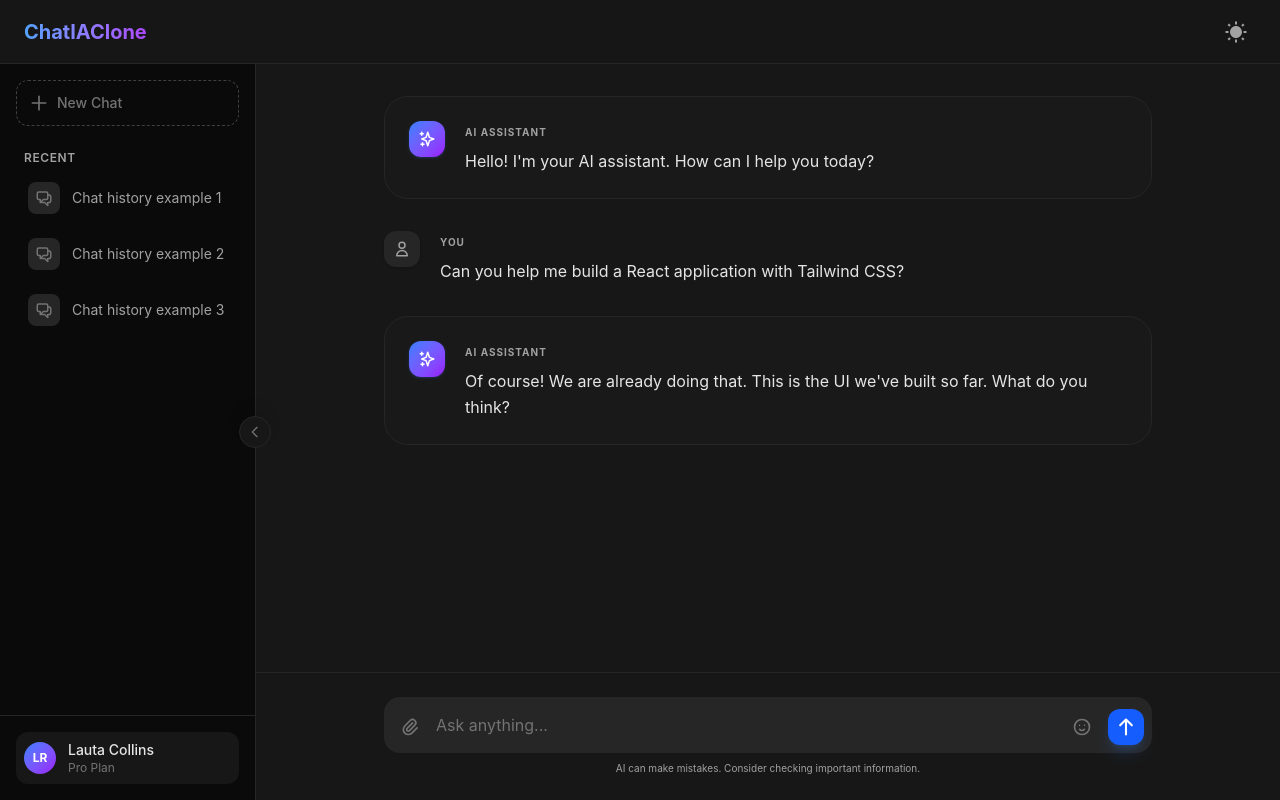
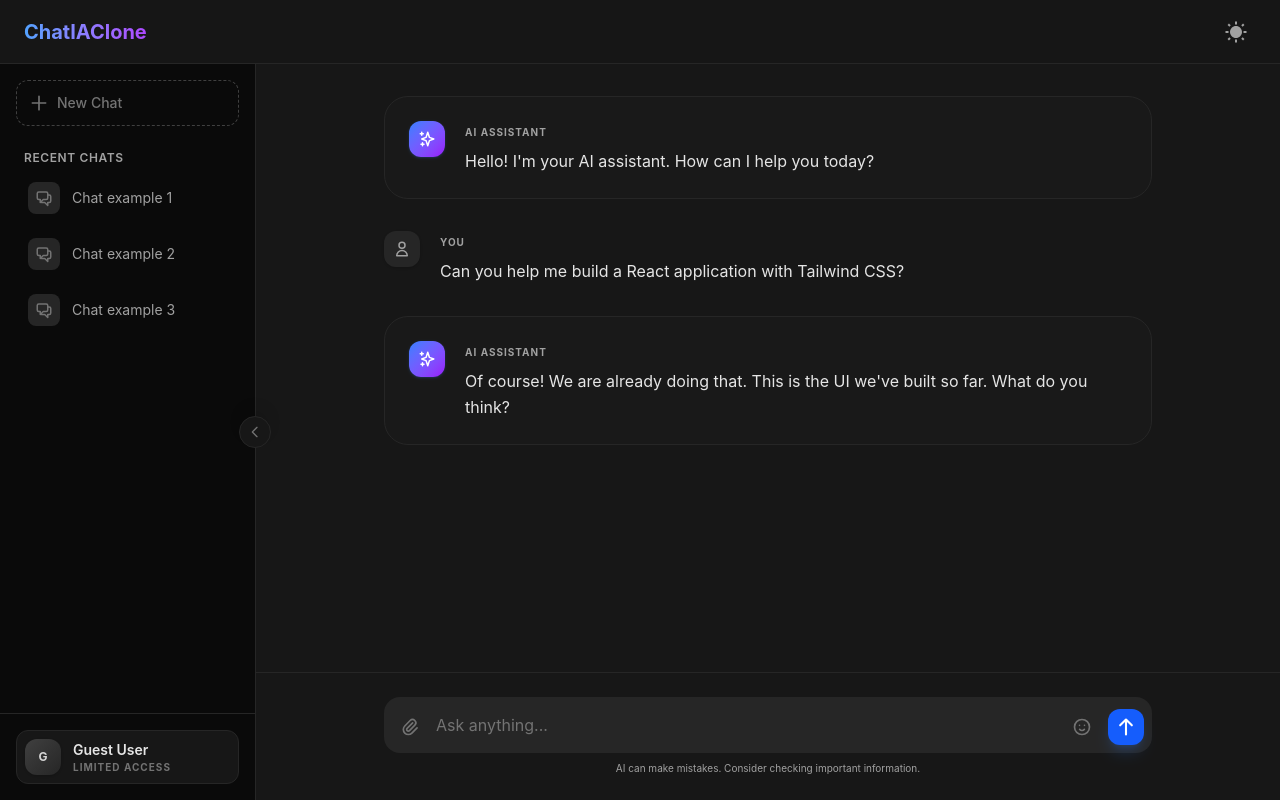
Before and after one commit to Lautaro-R-collins/Multi-Model-AI-Chat-Platform, a React (Vite) app: page / in a window 1280 px wide. Built offline with nearby package versions, Linux system fonts and the light colour scheme.

Commit message:
refactor sidebar

```diff
--- a/src/components/Sidebar.tsx
+++ b/src/components/Sidebar.tsx
@@ -9,11 +9,11 @@ interface SidebarProps {
 const Sidebar: React.FC<SidebarProps> = ({ isOpen, setIsOpen }) => {
   return (
     <aside
-      className={`fixed left-0 top-16 bottom-0 z-40 bg-neutral-50 dark:bg-neutral-950 border-r border-neutral-200 dark:border-neutral-800 transition-all duration-300 ease-in-out ${
-        isOpen ? 'w-64' : 'w-0'
+      className={`fixed left-0 top-16 bottom-0 z-40 w-64 bg-neutral-50 dark:bg-neutral-950 border-r border-neutral-200 dark:border-neutral-800 transition-transform duration-300 ease-in-out ${
+        isOpen ? 'translate-x-0' : '-translate-x-full'
       }`}
     >
-      <div className={`h-full flex flex-col ${isOpen ? 'opacity-100' : 'opacity-0 pointer-events-none'}`}>
+      <div className={`h-full flex flex-col transition-opacity duration-200 ${isOpen ? 'opacity-100' : 'opacity-0 pointer-events-none md:opacity-0'}`}>
         <div className="p-4 flex-1 overflow-y-auto">
           <button className="w-full flex items-center gap-2 p-3 border border-dashed border-neutral-300 dark:border-neutral-700 rounded-xl text-neutral-500 hover:border-blue-500 hover:text-blue-500 transition-all mb-6 cursor-pointer">
             <HiOutlinePlus size={20} />
@@ -21,29 +21,29 @@ const Sidebar: React.FC<SidebarProps> = ({ isOpen, setIsOpen }) => {
           </button>
 
           <div className="space-y-2">
-            <h3 className="text-xs font-semibold text-neutral-400 uppercase tracking-wider mb-2 px-2">Recent</h3>
+            <h3 className="text-xs font-semibold text-neutral-400 uppercase tracking-wider mb-2 px-2">Recent Chats</h3>
             {[1, 2, 3].map((i) => (
               <button
                 key={i}
-                className="w-full flex items-center gap-3 px-3 py-2 rounded-lg text-neutral-600 dark:text-neutral-400 hover:bg-neutral-200 dark:hover:bg-neutral-800 transition-colors text-left cursor-pointer"
+                className="w-full flex items-center gap-3 px-3 py-2 rounded-lg text-neutral-600 dark:text-neutral-400 hover:bg-neutral-200 dark:hover:bg-neutral-800 transition-colors text-left cursor-pointer group"
               >
-                <div className="w-8 h-8 rounded-lg flex items-center justify-center shrink-0 bg-neutral-200 dark:bg-neutral-800 text-neutral-500">
+                <div className="w-8 h-8 rounded-lg flex items-center justify-center shrink-0 bg-neutral-200 dark:bg-neutral-800 text-neutral-500 group-hover:bg-blue-500/10 group-hover:text-blue-500 transition-colors">
                   <HiOutlineChatAlt2 size={18} />
                 </div>
-                <span className="text-sm truncate">Chat history example {i}</span>
+                <span className="text-sm truncate">Chat example {i}</span>
               </button>
             ))}
           </div>
         </div>
 
         <div className="p-4 border-t border-neutral-200 dark:border-neutral-800">
-          <div className="flex items-center gap-3 p-2 bg-neutral-100 dark:bg-neutral-900 rounded-xl">
-            <div className="w-8 h-8 rounded-full bg-linear-to-br from-blue-500 to-purple-600 flex items-center justify-center text-white text-xs font-bold">
-              LR
+          <div className="flex items-center gap-3 p-2 bg-neutral-100 dark:bg-neutral-900 rounded-xl border border-neutral-200 dark:border-neutral-800">
+            <div className="w-9 h-9 rounded-xl bg-linear-to-br from-neutral-300 to-neutral-400 dark:from-neutral-700 dark:to-neutral-800 flex items-center justify-center text-neutral-600 dark:text-neutral-300 text-xs font-bold shadow-sm">
+              G
             </div>
             <div className="flex-1 min-w-0">
-              <p className="text-sm font-medium text-neutral-700 dark:text-neutral-200 truncate">Lauta Collins</p>
-              <p className="text-xs text-neutral-500 truncate">Pro Plan</p>
+              <p className="text-sm font-semibold text-neutral-800 dark:text-neutral-200 truncate">Guest User</p>
+              <p className="text-[10px] text-neutral-500 truncate uppercase tracking-widest font-bold">Limited Access</p>
             </div>
           </div>
         </div>
```
